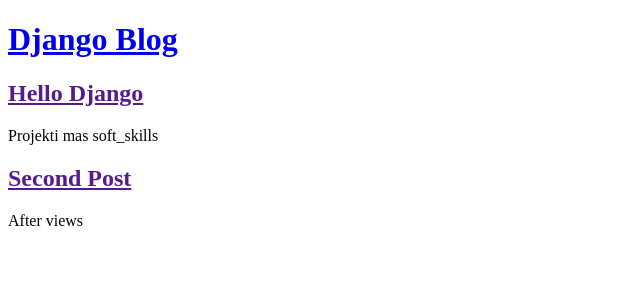
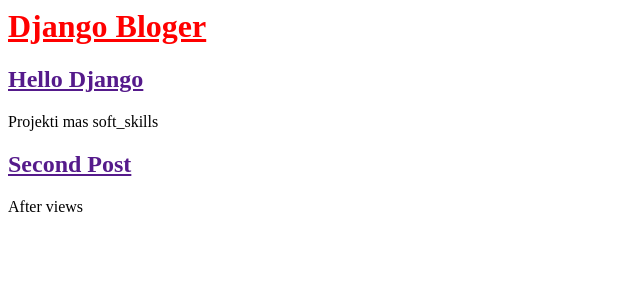
Before and after one commit to xoniks/DJ_055, a Django app: page / in a window 1280 px wide. Shown: the top 300 px of the page, without its empty margins (0-640 px from the left). Run offline with Django 4.2, Linux system fonts and the light colour scheme; data comes from the database, SQL or seed files in the repository.

Commit message:
after css

```diff
--- a/blog_project/settings.py
+++ b/blog_project/settings.py
@@ -1,6 +1,7 @@
 
 
 from pathlib import Path
+import os
 
 # Build paths inside the project like this: BASE_DIR / 'subdir'.
 BASE_DIR = Path(__file__).resolve().parent.parent
@@ -107,3 +108,5 @@
 # https://docs.djangoproject.com/en/4.1/ref/settings/#default-auto-field
 
 DEFAULT_AUTO_FIELD = "django.db.models.BigAutoField"
+
+STATICFILES_DIRS = [os.path.join(BASE_DIR,'static')]
--- /dev/null
+++ b/static/css/base.css
@@ -0,0 +1,3 @@
+header h1 a {
+    color: red;
+}
--- a/templates/base.html
+++ b/templates/base.html
@@ -1,11 +1,15 @@
-<!DOCTYPE html>
+{% load static %}
+
 <html lang="en">
 <head>
     <title>Django Blog</title>
+    <link rel="stylesheet" href="{% static 'css/base.css' %}">
+    <link href='https://fonts.googleapis.com/css?family=Source+Sans+Pro' rel='stylesheet' >
 </head>
 <body>
     <header>
-        <h1><a href="{% url 'home' %}">Django Blog</a></h1>
+        <h1>
+            <a href="{% url 'home' %}">Django Bloger</a></h1>
     </header>
     <div>
         {% block content %}
```
